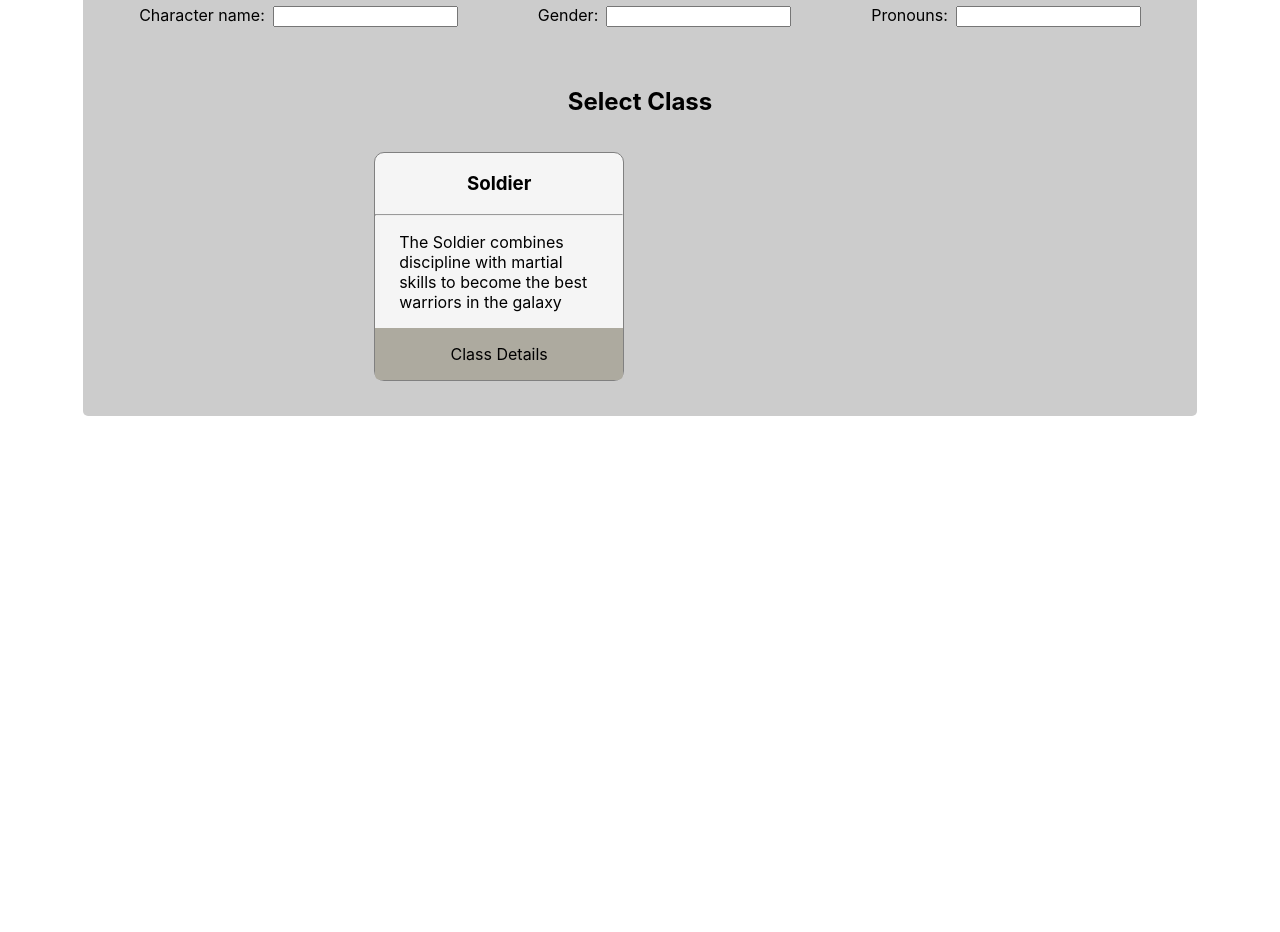
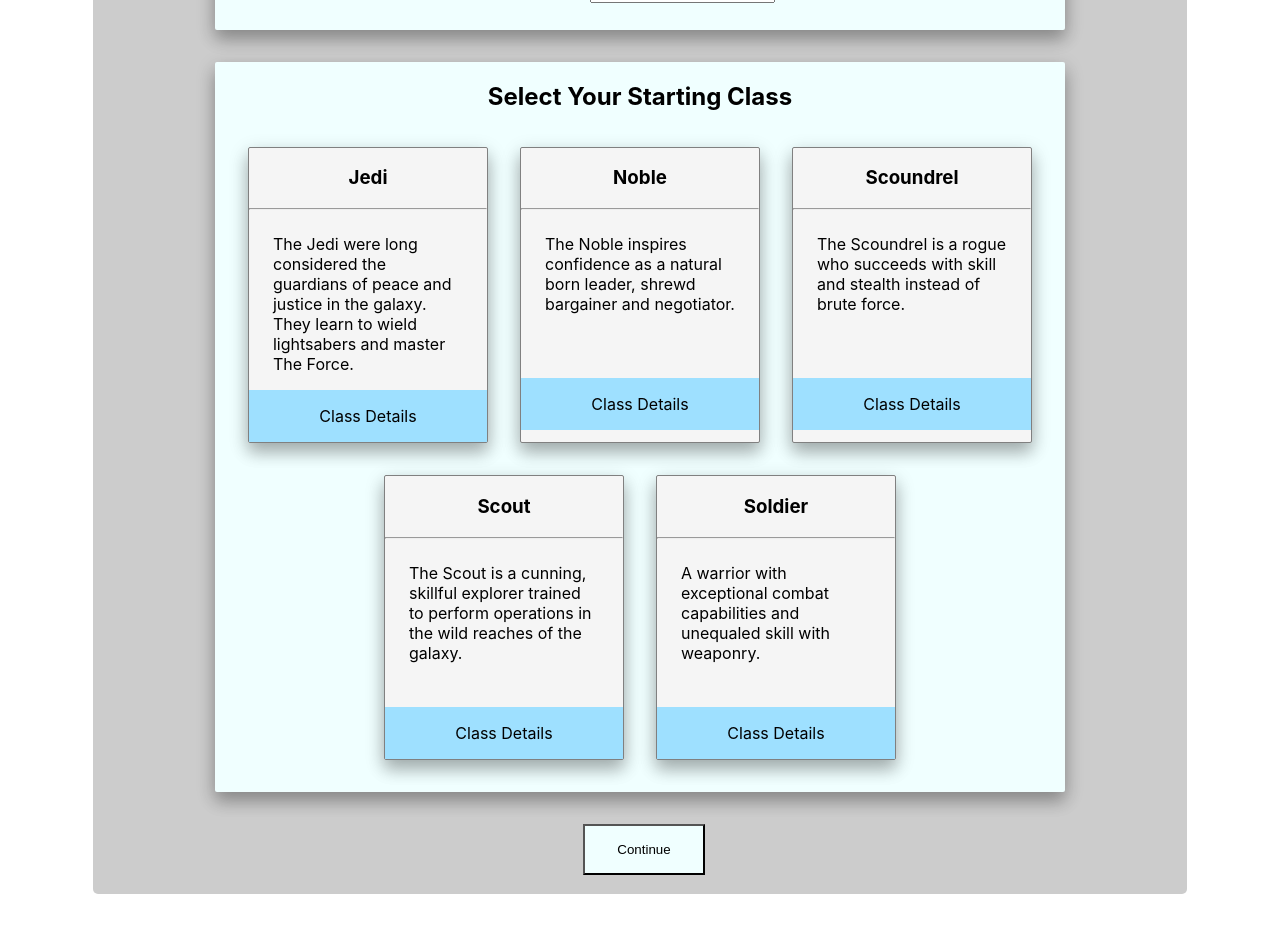
Before and after one commit to Olive251/CharacterKit-SWSE, a Next.js app: page /characterBuilder/builder-step1 in a window 1280 px wide. Shown: the part 240-1172 px from the top of the page. Before the commit the page ends 800 px from the top, so only its background shows below. Built offline with nearby package versions, Linux system fonts and the light colour scheme.

Commit message:
started on sample character sheets

```diff
--- a/components/characterBuilder/classSelector.jsx
+++ b/components/characterBuilder/classSelector.jsx
@@ -8,16 +8,40 @@
     //for each build a class card
 
     return(
-        <div>
-            <h2>Select Class</h2>
 
-            <div className={styles.grid}>
-                <ClassSelectorCard
-                    className = {"Soldier"}
-                    classDescription={"The Soldier combines discipline with martial skills to become the best warriors in the galaxy"}
-                />
+        <div className={styles.selector}>
+
+            <div className={styles.row}>
+                <h2>Select Your Starting Class</h2>
             </div>
+
+            <ClassSelectorCard
+                className = {"Jedi"}
+                classDescription={"The Jedi were long considered the guardians of peace and justice in the galaxy. They learn to wield lightsabers and master The Force."}
+            />
+
+            <ClassSelectorCard
+                className = {"Noble"}
+                classDescription={"The Noble inspires confidence as a natural born leader, shrewd bargainer and negotiator."}
+            />
+
+            <ClassSelectorCard
+                className = {"Scoundrel"}
+                classDescription={"The Scoundrel is a rogue who succeeds with skill and stealth instead of brute force."}
+            />
+
+            <ClassSelectorCard
+                className = {"Scout"}
+                classDescription={"The Scout is a cunning, skillful explorer trained to perform operations in the wild reaches of the galaxy."}
+            />
+
+            <ClassSelectorCard
+                className = {"Soldier"}
+                classDescription={"A warrior with exceptional combat capabilities and unequaled skill with weaponry."}
+            />
+
         </div>
+
     )
 }
 
--- a/pages/characterBuilder/builder-step1.js
+++ b/pages/characterBuilder/builder-step1.js
@@ -22,7 +22,7 @@
                 <h1>Character Builder</h1>
 
                 <form className = {styles.characterBuilderForm} action="" method="post">
-                    <div className={styles.characterBuilderInputZone}>
+                    <div className={[styles.characterBuilderInputZone]}>
 
                         <UserInput label="Character name"/>
                         <UserInput label="Gender"/>
@@ -32,6 +32,15 @@
                     <br/>
                     <br/>
                     <ClassSelector/>
+
+                <div className={styles.buttonRow}>
+                    <input
+                        type="submit"
+                        value="Continue"
+                        className={styles.characterBuilderButton}
+                        onClick={console.log("continue")}/>
+                </div>
+
                 </form>
             </main>
         </div>
--- /dev/null
+++ b/styles/CharacterSheet.module.css
@@ -0,0 +1,66 @@
+.container {
+    width: 100%;
+    display: flex;
+    justify-content: center;
+}
+.sheet {
+    display: flex;
+    flex-wrap: wrap;
+    margin: 2.5rem;
+    background-color: rgb(204, 204, 204);
+    border-radius: 5px;
+    padding: 1rem;
+}
+.section {
+    display: flex;
+    flex-wrap: wrap;
+    justify-content: center;
+    background-color: azure;
+    padding: 1rem;
+    padding-top: 1.5rem;
+    padding-bottom: 1.5rem;
+    border-radius: 2px;
+    box-shadow: 0 10px 16px 0 rgba(0,0,0,0.2),0 6px 20px 0 rgba(0,0,0,0.19) !important;
+    margin: 1.5rem;
+    min-width: fit-content;
+}
+.section p {
+    margin-inline: .5rem;
+}
+.section h2 {
+    width: 100%;
+    text-align: center;
+}
+.section table {
+    text-align: left;
+}
+.section table th {
+    text-align: center;
+
+}
+.section table td {
+    text-align: right;
+}
+
+.hpCard {
+    padding: .5rem;
+    display: flex;
+    flex-direction: row;
+    flex-wrap: wrap;
+    justify-content: center;
+    background-color: rgb(206, 252, 252);
+}
+.hpCard h3 {
+    margin-inline-end: .4rem;
+    text-align: center;
+}
+.hpCard input {
+    margin-inline: .4rem;
+    width: 4rem;
+}
+.currentHPDisplay {
+    width: 100%;
+    display: flex;
+    flex-direction: row;
+    justify-content: center;
+}
--- a/styles/Home.module.css
+++ b/styles/Home.module.css
@@ -62,8 +62,19 @@
     Bitstream Vera Sans Mono, Courier New, monospace;
 }
 
+.grid {
+  display: flex;
+  align-items: center;
+  justify-content: center;
+  flex-wrap: wrap;
+  max-width: 90%;
+}
+
 .characterBuilderForm {
-  min-width: 65%;
+  display: flex;
+  flex-wrap: wrap;
+  justify-content: center;
+  max-width: 90%;
   background-color: rgb(204, 204, 204);
   border-radius: 5px;
   padding: 1rem;
@@ -80,33 +91,72 @@
 .characterBuilderForm h2 {
   text-align: center;
 }
-
 .characterBuilderInputZone {
   display: flex;
+  flex-wrap: wrap;
   justify-content: center;
+  width: 80%;
+  background-color: azure;
+  padding: 1rem;
+  padding-top: 1.5rem;
+  padding-bottom: 1.5rem;
+  border-radius: 2px;
+  box-shadow: 0 10px 16px 0 rgba(0,0,0,0.2),0 6px 20px 0 rgba(0,0,0,0.19) !important;
 }
 .userInput {
   margin-inline: 2.5rem;
+  margin: .2rem;
 }
 
-.grid {
+.selector {
   display: flex;
-  align-items: center;
+  flex-direction: row;
+  flex-wrap: wrap;
+  width: 80%;
   justify-content: center;
-  flex-wrap: wrap;
-  max-width: 800px;
+  background-color: azure;
+  margin: 2rem;
+  padding-bottom: 1rem;
+  border-radius:2px;
+  box-shadow: 0 10px 16px 0 rgba(0,0,0,0.2),0 6px 20px 0 rgba(0,0,0,0.19) !important;
+}
+
+.row {
+  display:flex;
+  justify-content: center;
+  min-width: 100%;
+}
+
+.buttonRow {
+  display: flex;
+  flex-direction: row;
+  min-width: 100%;
+  justify-content: center;
+}
+.characterBuilderButton {
+  background-color: azure;
+  padding: 1rem;
+  padding-inline: 2rem;
+}
+.characterBuilderButton:hover,
+.characterBuilderButton:active,
+.characterBuilderButton:focus {
+  border-color:#0070f3;
 }
 
 .characterBuilderCard {
+  display: flex;
+  flex-direction: column;
   background-color: whitesmoke;
   margin: 1rem;
   text-align: left;
   color: inherit;
   text-decoration: none;
   border: 1px solid grey;
-  border-radius: 10px;
+  border-radius: 2px;
   transition: color 0.15s ease, border-color 0.15s ease;
-  max-width: 250px;
+  max-width: 15rem;
+  box-shadow: 0 10px 16px 0 rgba(0,0,0,0.2),0 6px 20px 0 rgba(0,0,0,0.19) !important;
 }
 .characterBuilderCard h3 {
   text-align: center;
@@ -116,6 +166,7 @@
 }
 .characterBuilderCardInfo {
   padding-inline: 1.5rem;
+  min-height: 10rem;
 }
 .characterBuilderCard button {
   width: 100%;
@@ -128,23 +179,20 @@
 .characterBuilderCard:hover,
 .characterBuilderCard:focus,
 .characterBuilderCard:active {
-  border-color:#0070f3
+  border-color:#0070f3;
 }
 .cardExpandDetails {
   width: 100%;
   display: flex;
   align-content: center;
   justify-content: center;
-  background-color: rgb(173, 170, 159);
-  border-bottom-left-radius: 5px;
-  border-bottom-right-radius: 5px;
+  background-color: rgb(158, 224, 255);
 }
 .cardExpandDetails:hover,
 .cardExpandDetails:focus,
 .cardExpandDetails:active {
   background-color: #0070f3;
 }
-
 
 .card {
   margin: 1rem;
```
Also changed, not shown: components/MainMenu.jsx (+7 -1 lines), components/characterSheet/BasicInfo.jsx (added, +19 -0 lines), components/characterSheet/heroClassLvl.jsx (added, +29 -0 lines), components/characterSheet/hitPointsCard.jsx (added, +36 -0 lines), components/characterSheet/hp.jsx (added, +17 -0 lines), components/characterSheet/sheet.jsx (added, +22 -0 lines), pages/sampleCharacterSheet.js (added, +42 -0 lines), lib/data/schemas/character.js.
